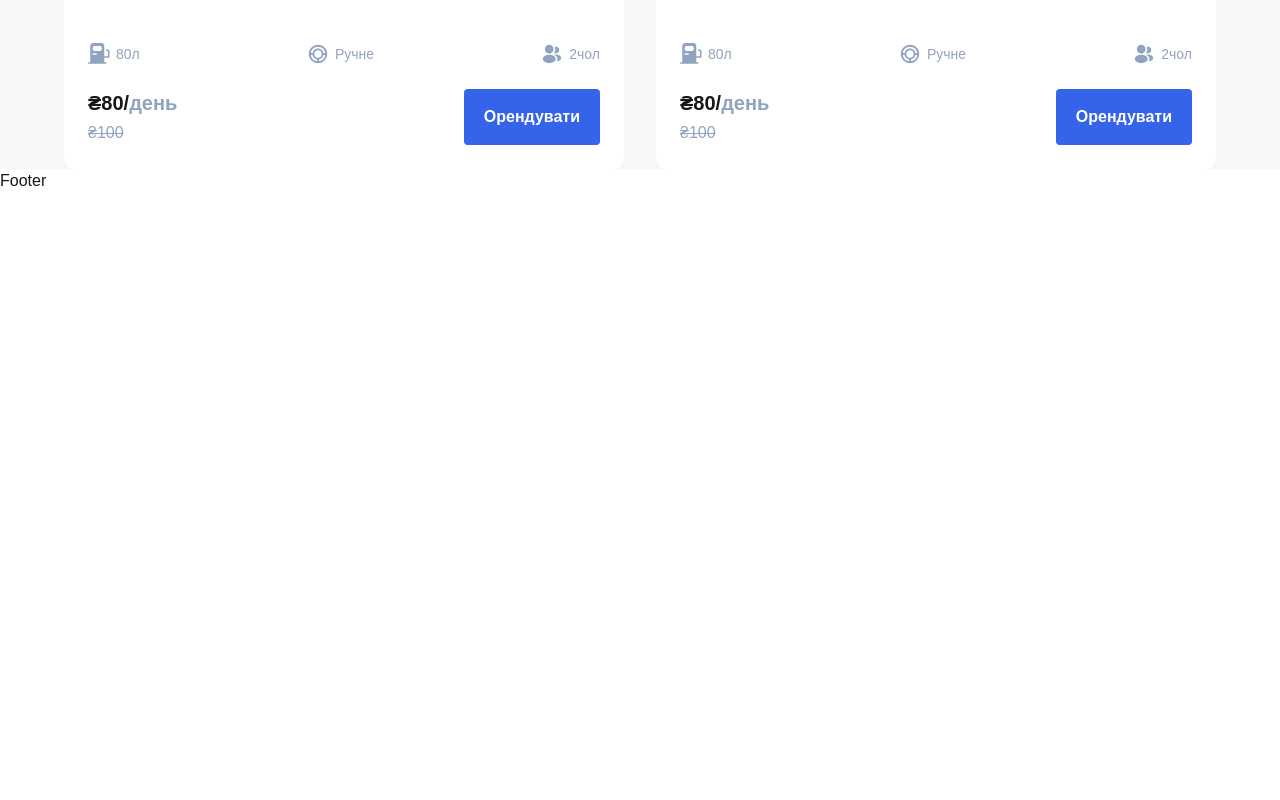
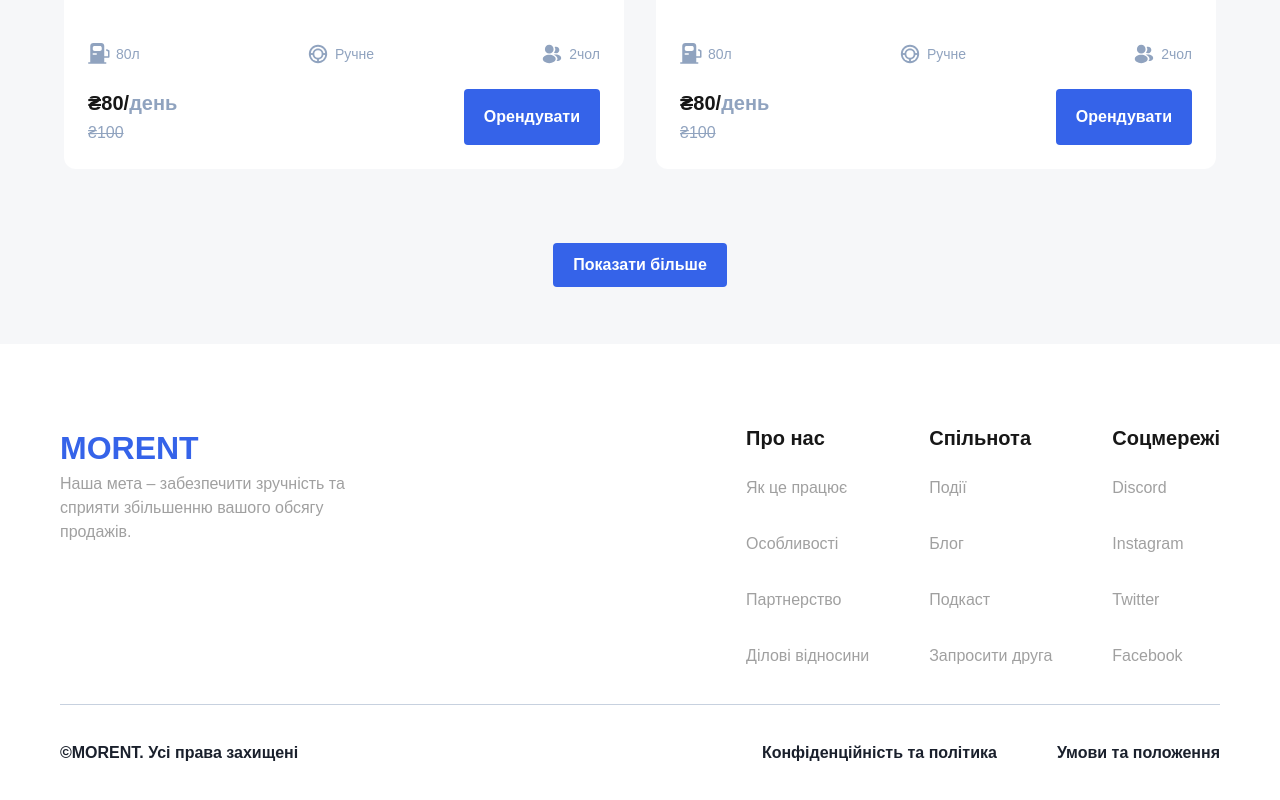
Before and after one commit to kostNai/morent-nextjs, a Next.js app: page / in a window 1280 px wide. Shown: the part 1924-2724 px from the top of the page. Before the commit the page ends 2117 px from the top, so only its background shows below. Built offline with nearby package versions, Linux system fonts and the light colour scheme.

Commit message:
added footer component

```diff
--- a/src/app/globals.css
+++ b/src/app/globals.css
@@ -19,6 +19,7 @@
     --color-notifications: #ff4423;
     --color-text-secondary: #1a202c;
     --color-text-secondary-light: #90a3bf;
+    --color-text-footer-secondary: #131313;
 }
 
 @media (prefers-color-scheme: dark) {
--- a/src/app/page.tsx
+++ b/src/app/page.tsx
@@ -1,6 +1,7 @@
 import CarCard from '@/components/carCard/CarCard'
 import MainCarCard from '@/components/mainCarCard/MainCarCard'
 import SetCarLocation from '@/components/setCarLocation/SetCarLocation'
+import RentalBtn from '@/components/ui/RentalBtn'
 import { carsData } from '@/data/mainCars'
 import Link from 'next/link'
 import { TbArrowsDownUp } from 'react-icons/tb'
@@ -28,8 +29,8 @@ export default function Home() {
                 </button>
                 <SetCarLocation title='Залишити:' bgDotColors='#54A6FF' />
             </section>
-            <section>
-                <div className='pt-12 px-5 w-full flex justify-between'>
+            <section className='pb-[57px]'>
+                <div className='pt-12  px-5 w-full flex justify-between'>
                     <p className='text-text-secondary-light font-semibold'>
                         Популярні авто
                     </p>
@@ -119,6 +120,9 @@ export default function Home() {
                         discount={20}
                     />
                 </div>
+                <div className='mt-[74px] w-full flex justify-center'>
+                    <RentalBtn title='Показати більше' />
+                </div>
             </section>
         </div>
     )
--- a/src/components/footer/Footer.tsx
+++ b/src/components/footer/Footer.tsx
@@ -1,5 +1,155 @@
+import Link from 'next/link'
 import React from 'react'
 
 export default function Footer() {
-    return <div>Footer</div>
+    return (
+        <footer className='px-15 pb-15 pt-20 bg-white'>
+            <div className='pb-9 border-b border-b-solid border-b-text-secondary-light/50 flex justify-between'>
+                <div className='max-w-[293px]'>
+                    <Link
+                        href='/'
+                        className=' uppercase text-[32px] font-bold text-primary'
+                    >
+                        morent
+                    </Link>
+                    <p className='text-text-footer-secondary opacity-40'>
+                        Наша мета – забезпечити зручність та сприяти збільшенню
+                        вашого обсягу продажів.
+                    </p>
+                </div>
+                <div className='flex gap-15 '>
+                    <div>
+                        <h2 className='text-xl font-semibold'>Про нас</h2>
+                        <ul className='mt-6 flex flex-col gap-8'>
+                            <li>
+                                <Link
+                                    className='text-text-footer-secondary opacity-40'
+                                    href='/'
+                                >
+                                    Як це працює
+                                </Link>
+                            </li>
+                            <li>
+                                <Link
+                                    className='text-text-footer-secondary opacity-40'
+                                    href='/'
+                                >
+                                    Особливості
+                                </Link>
+                            </li>
+                            <li>
+                                <Link
+                                    className='text-text-footer-secondary opacity-40'
+                                    href='/'
+                                >
+                                    Партнерство
+                                </Link>
+                            </li>
+                            <li>
+                                <Link
+                                    className='text-text-footer-secondary opacity-40'
+                                    href='/'
+                                >
+                                    Ділові відносини
+                                </Link>
+                            </li>
+                        </ul>
+                    </div>
+                    <div>
+                        <h2 className='text-xl font-semibold'>Спільнота</h2>
+                        <ul className='mt-6 flex flex-col gap-8'>
+                            <li>
+                                <Link
+                                    className='text-text-footer-secondary opacity-40'
+                                    href='/'
+                                >
+                                    Події
+                                </Link>
+                            </li>
+                            <li>
+                                <Link
+                                    className='text-text-footer-secondary opacity-40'
+                                    href='/'
+                                >
+                                    Блог
+                                </Link>
+                            </li>
+                            <li>
+                                <Link
+                                    className='text-text-footer-secondary opacity-40'
+                                    href='/'
+                                >
+                                    Подкаст
+                                </Link>
+                            </li>
+                            <li>
+                                <Link
+                                    className='text-text-footer-secondary opacity-40'
+                                    href='/'
+                                >
+                                    Запросити друга
+                                </Link>
+                            </li>
+                        </ul>
+                    </div>
+                    <div>
+                        <h2 className='text-xl font-semibold'>Соцмережі</h2>
+                        <ul className='mt-6 flex flex-col gap-8'>
+                            <li>
+                                <Link
+                                    className='text-text-footer-secondary opacity-40'
+                                    href='/'
+                                >
+                                    Discord
+                                </Link>
+                            </li>
+                            <li>
+                                <Link
+                                    className='text-text-footer-secondary opacity-40'
+                                    href='/'
+                                >
+                                    Instagram
+                                </Link>
+                            </li>
+                            <li>
+                                <Link
+                                    className='text-text-footer-secondary opacity-40'
+                                    href='/'
+                                >
+                                    Twitter
+                                </Link>
+                            </li>
+                            <li>
+                                <Link
+                                    className='text-text-footer-secondary opacity-40'
+                                    href='/'
+                                >
+                                    Facebook
+                                </Link>
+                            </li>
+                        </ul>
+                    </div>
+                </div>
+            </div>
+            <div className='mt-9 flex justify-between items-center'>
+                <div className='text-text-secondary font-semibold'>
+                    <p>&copy;MORENT. Усі права захищені</p>
+                </div>
+                <div className='flex gap-15'>
+                    <Link
+                        className='text-text-secondary font-semibold'
+                        href='/'
+                    >
+                        Конфіденційність та політика
+                    </Link>
+                    <Link
+                        className='text-text-secondary font-semibold'
+                        href='/'
+                    >
+                        Умови та положення
+                    </Link>
+                </div>
+            </div>
+        </footer>
+    )
 }
```
